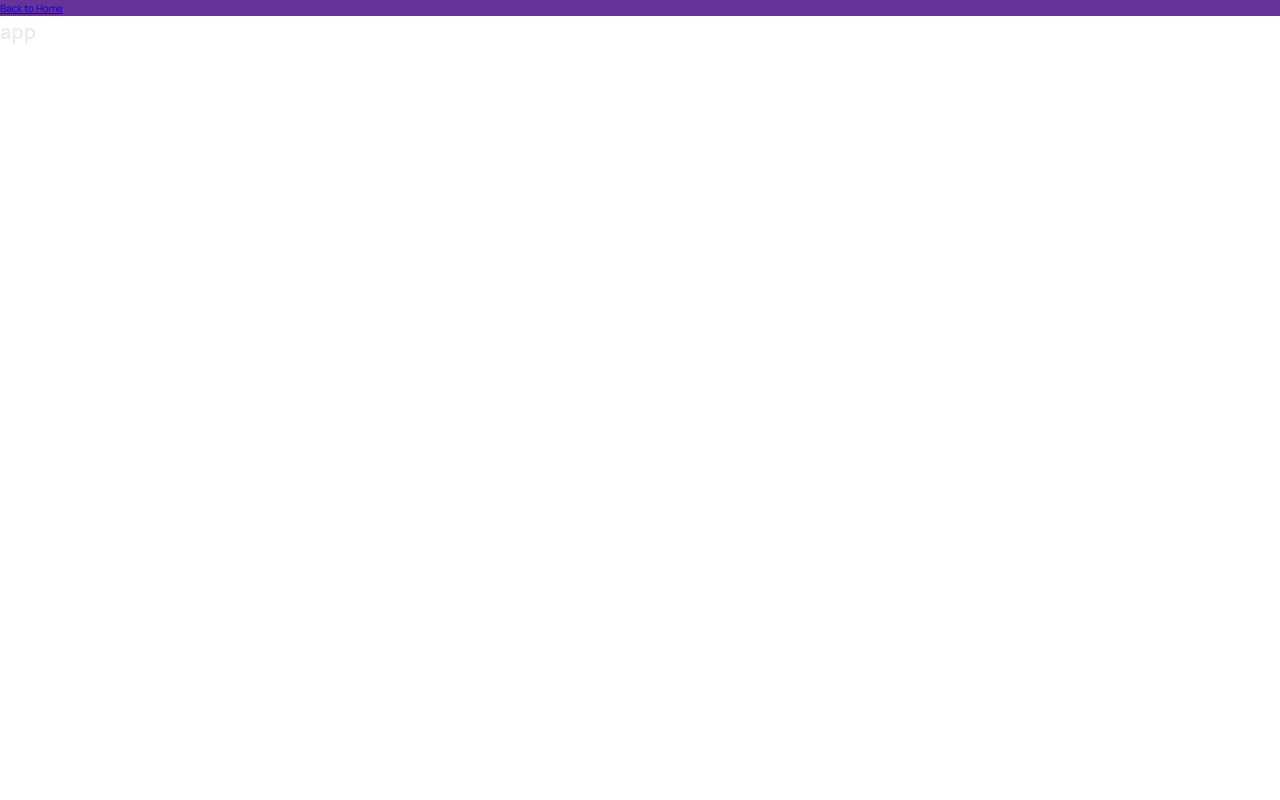
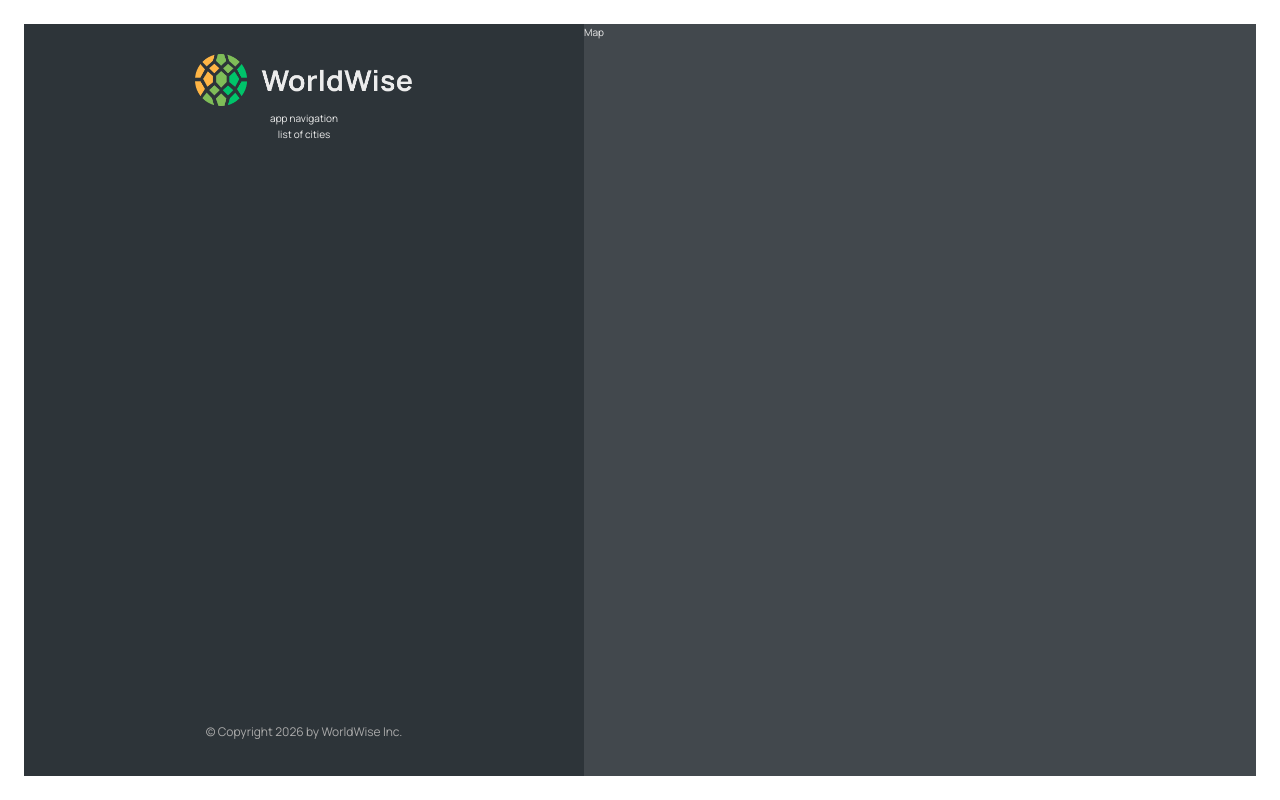
Before and after one commit to leomcg/world-wise, a React (Vite) app: page /app in a window 1280 px wide. Built offline with nearby package versions, Linux system fonts and the light colour scheme.

Commit message:
composing app layout

```diff
--- /dev/null
+++ b/src/components/AppNav.jsx
@@ -0,0 +1,7 @@
+import styles from "./AppNav.module.css";
+
+function AppNav() {
+  return <div>app navigation</div>;
+}
+
+export default AppNav;
--- a/src/components/AppNavBar.jsx
+++ /dev/null
@@ -1,16 +0,0 @@
-import { NavLink } from "react-router-dom";
-import styles from "./AppNavBar.module.css";
-
-function AppNavBar() {
-  return (
-    <nav className={styles.nav}>
-      <ul>
-        <li>
-          <NavLink to="/">Back to Home</NavLink>
-        </li>
-      </ul>
-    </nav>
-  );
-}
-
-export default AppNavBar;
--- a/src/components/AppNavBar.module.css
+++ /dev/null
@@ -1,3 +0,0 @@
-.nav {
-  background-color: rebeccapurple;
-}
--- /dev/null
+++ b/src/components/Footer.jsx
@@ -0,0 +1,13 @@
+import styles from "./Footer.module.css";
+
+function Footer() {
+  return (
+    <footer className={styles.footer}>
+      <p className={styles.copyright}>
+        &copy; Copyright {new Date().getFullYear()} by WorldWise Inc.
+      </p>
+    </footer>
+  );
+}
+
+export default Footer;
--- /dev/null
+++ b/src/components/Footer.module.css
@@ -0,0 +1,8 @@
+.footer {
+  margin-top: auto;
+}
+
+.copyright {
+  font-size: 1.2rem;
+  color: var(--color-light--1);
+}
--- /dev/null
+++ b/src/components/Map.jsx
@@ -0,0 +1,7 @@
+import styles from "./Map.module.css";
+
+function Map() {
+  return <div className={styles.mapContainer}>Map</div>;
+}
+
+export default Map;
--- /dev/null
+++ b/src/components/SideBar.jsx
@@ -0,0 +1,17 @@
+import styles from "./SideBar.module.css";
+import Logo from "./Logo";
+import AppNav from "./AppNav";
+import Footer from "./Footer";
+
+function SideBar() {
+  return (
+    <div className={styles.sidebar}>
+      <Logo />
+      <AppNav />
+      <p>list of cities</p>
+      <Footer />
+    </div>
+  );
+}
+
+export default SideBar;
--- a/src/components/Sidebar.module.css
+++ b/src/components/Sidebar.module.css
@@ -8,12 +8,3 @@
   align-items: center;
   height: calc(100vh - 4.8rem);
 }
-
-.footer {
-  margin-top: auto;
-}
-
-.copyright {
-  font-size: 1.2rem;
-  color: var(--color-light--1);
-}
--- a/src/pages/AppLayout.jsx
+++ b/src/pages/AppLayout.jsx
@@ -1,10 +1,12 @@
-import AppNavBar from "../components/AppNavBar";
+import Map from "../components/Map";
+import SideBar from "../components/SideBar";
+import styles from "./AppLayout.module.css";
 
 function AppLayout() {
   return (
-    <div>
-      <AppNavBar />
-      <h1>app</h1>
+    <div className={styles.app}>
+      <SideBar />
+      <Map />
     </div>
   );
 }
```
Also changed, not shown: src/index.css (+0 -9 lines).
